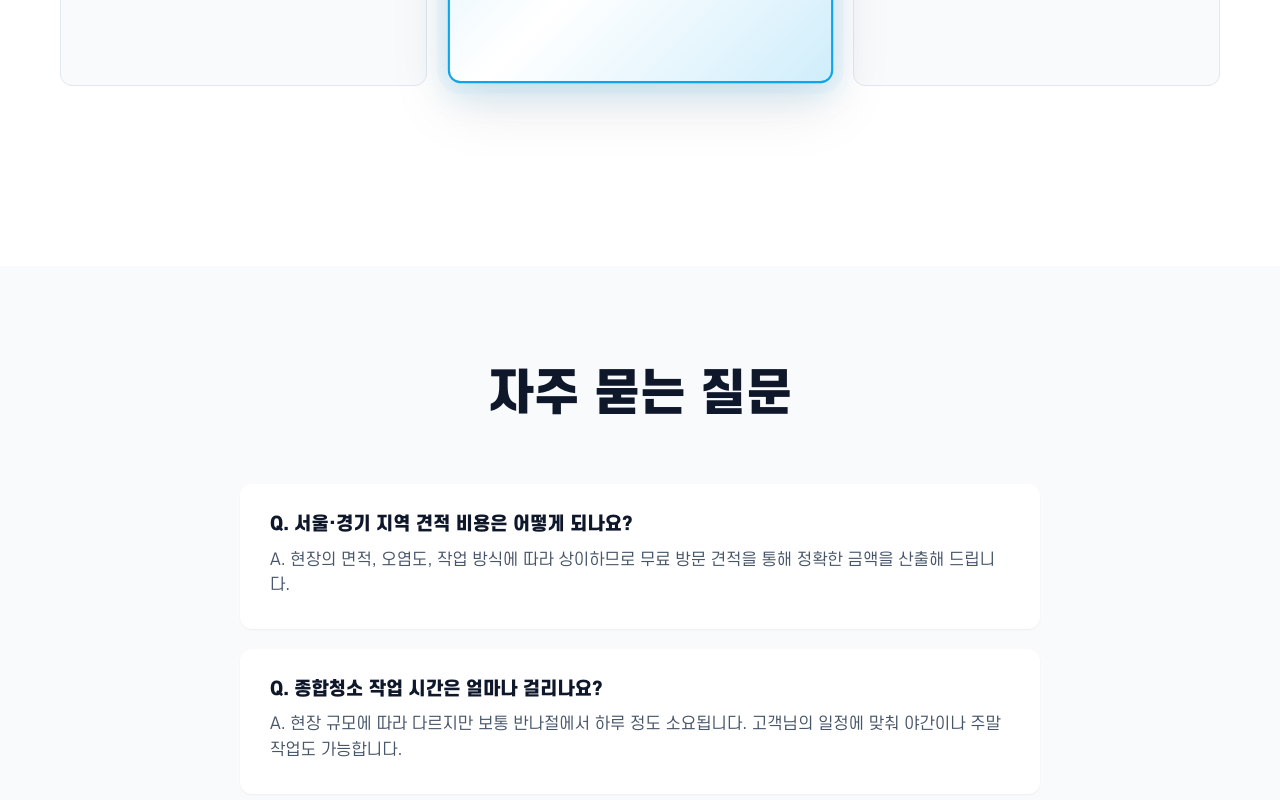
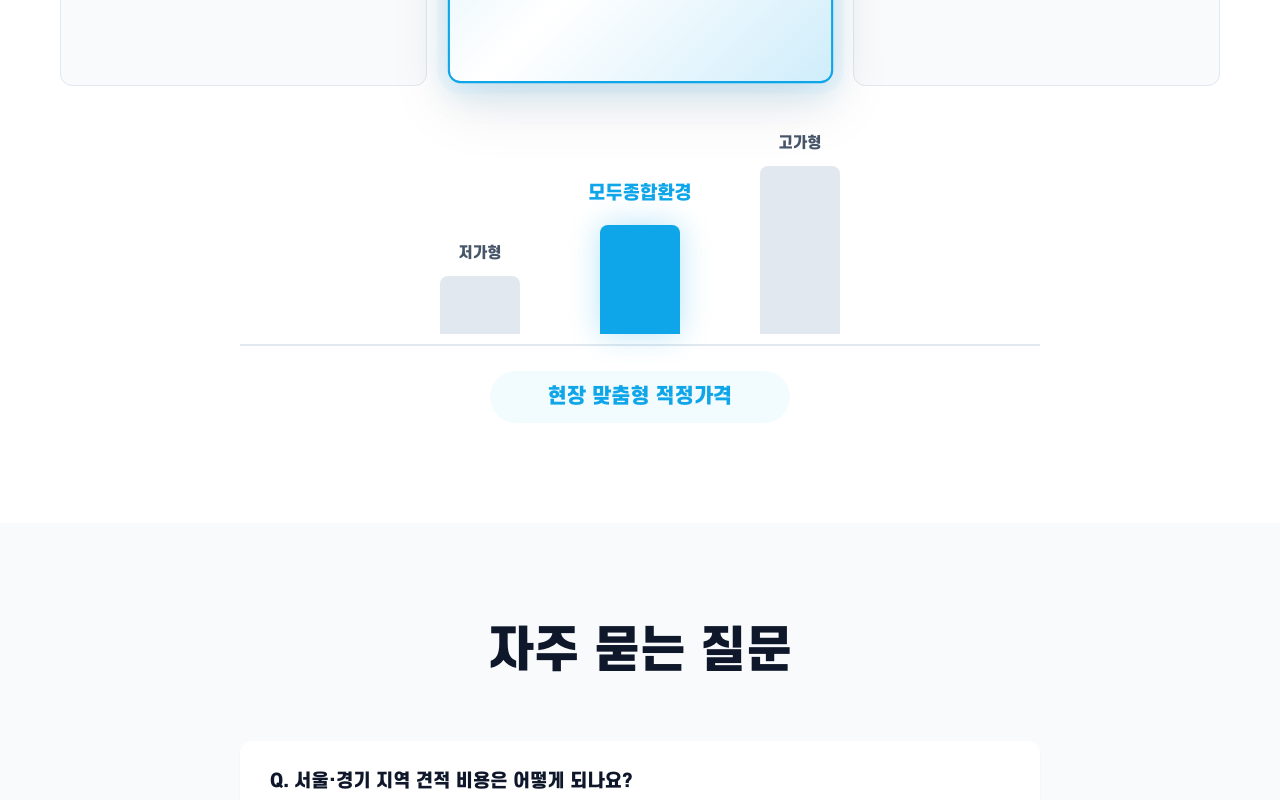
Before and after one commit to wogus5695-ctrl/modu-allclean, a Next.js app: page / in a window 1280 px wide. Shown: the part 4900-5700 px from the top of the page. Built offline with nearby package versions, Linux system fonts and the light colour scheme.

Commit message:
Fix: Restore missing pricing histogram chart in MainTemplate

```diff
--- a/src/components/MainTemplate.tsx
+++ b/src/components/MainTemplate.tsx
@@ -265,6 +265,24 @@ export default function MainTemplate({
               </ul>
             </div>
           </div>
+
+          {/* 비주얼 그래프 영역 (히스토그램) */}
+          <div className={styles.graphContainer}>
+            <div className={styles.histogram}>
+              <div className={styles.bar} style={{ height: '35%' }}>
+                <span className={styles.barLabel}>저가형</span>
+              </div>
+              <div className={`${styles.bar} ${styles.highlight}`} style={{ height: '65%' }}>
+                <span className={styles.barLabel}>{BRAND_NAME}</span>
+              </div>
+              <div className={styles.bar} style={{ height: '100%' }}>
+                <span className={styles.barLabel}>고가형</span>
+              </div>
+            </div>
+            <div className={styles.graphLabel}>
+              <span>현장 맞춤형 적정가격</span>
+            </div>
+          </div>
         </div>
       </section>
 
```
